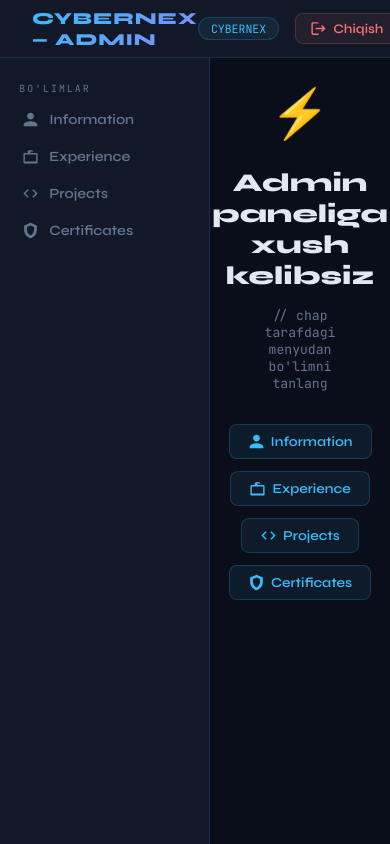
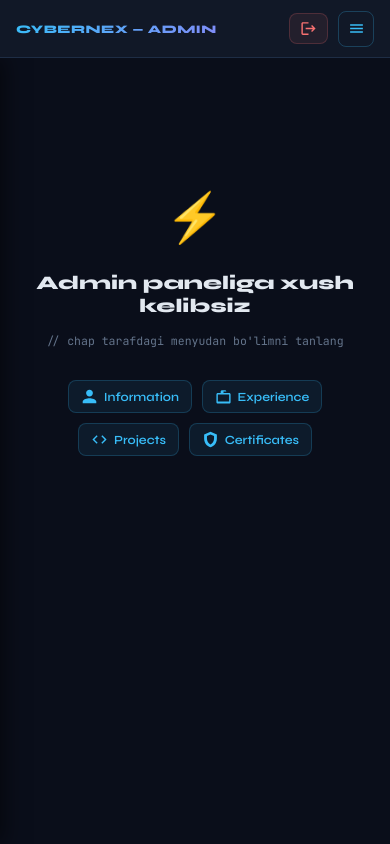
Before and after one commit to whitewolf031/Team-profile, a React (Vite) app in the folder frontend/: page /admin in a window 390 px wide. Built offline with nearby package versions, Linux system fonts and the light colour scheme; no server answers; sample sign-in values are in the browser's storage; the HTML template or start-up script is replaced by a standard one.

Commit message:
change telephone version

```diff
--- a/frontend/src/pages/admin/AdminControl.jsx
+++ b/frontend/src/pages/admin/AdminControl.jsx
@@ -14,6 +14,7 @@
     code:      "M9.4 16.6L4.8 12l4.6-4.6L8 6l-6 6 6 6 1.4-1.4zm5.2 0l4.6-4.6-4.6-4.6L16 6l6 6-6 6-1.4-1.4z",
     cert:      "M12 1L3 5v6c0 5.55 3.84 10.74 9 12 5.16-1.26 9-6.45 9-12V5l-9-4zm0 4l5 2.18V11c0 3.5-2.33 6.79-5 7.93-2.67-1.14-5-4.43-5-7.93V7.18L12 5z",
     logout:    "M17 7l-1.41 1.41L18.17 11H8v2h10.17l-2.58 2.58L17 17l5-5zM4 5h8V3H4c-1.1 0-2 .9-2 2v14c0 1.1.9 2 2 2h8v-2H4V5z",
+    menu:      "M3 18h18v-2H3v2zm0-5h18v-2H3v2zm0-7v2h18V6H3z",
   };
   return (
     <svg width="17" height="17" viewBox="0 0 24 24" fill="currentColor">
@@ -23,15 +24,21 @@
 };
 
 const NAV_ITEMS = [
-  { key: "information", label: "Information",  icon: "user" },
-  { key: "experience",  label: "Experience",   icon: "briefcase" },
-  { key: "projects",    label: "Projects",     icon: "code" },
-  { key: "certificates",label: "Certificates", icon: "cert" },  // ✅ yangi
+  { key: "information",  label: "Information",  icon: "user" },
+  { key: "experience",   label: "Experience",   icon: "briefcase" },
+  { key: "projects",     label: "Projects",     icon: "code" },
+  { key: "certificates", label: "Certificates", icon: "cert" },
 ];
 
 export default function AdminControl() {
   const [active, setActive] = useState(null);
+  const [sideOpen, setSideOpen] = useState(false);
   const navigate = useNavigate();
+
+  const selectSection = (key) => {
+    setActive(key);
+    setSideOpen(false); // mobile da yopish
+  };
 
   return (
     <div className="ac-layout">
@@ -40,19 +47,33 @@
         <div className="ac-nav-right">
           <span className="ac-badge">CYBERNEX</span>
           <button className="ac-logout" onClick={() => Logout(navigate)}>
-            <Icon name="logout" /> Chiqish
+            <Icon name="logout" /> <span>Chiqish</span>
+          </button>
+          {/* Mobile hamburger */}
+          <button
+            className="ac-hamburger"
+            onClick={() => setSideOpen((s) => !s)}
+            aria-label="Menu"
+          >
+            <Icon name="menu" />
           </button>
         </div>
       </nav>
 
       <div className="ac-body">
-        <aside className="ac-side">
+        {/* Overlay (mobile) */}
+        <div
+          className={`ac-overlay ${sideOpen ? "visible" : ""}`}
+          onClick={() => setSideOpen(false)}
+        />
+
+        <aside className={`ac-side ${sideOpen ? "open" : ""}`}>
           <div className="ac-side-label">BO'LIMLAR</div>
           {NAV_ITEMS.map((item) => (
             <button
               key={item.key}
               className={`ac-side-btn ${active === item.key ? "active" : ""}`}
-              onClick={() => setActive(item.key)}
+              onClick={() => selectSection(item.key)}
             >
               <Icon name={item.icon} />
               {item.label}
@@ -68,7 +89,7 @@
               <p>// chap tarafdagi menyudan bo'limni tanlang</p>
               <div className="ac-welcome-btns">
                 {NAV_ITEMS.map((item) => (
-                  <button key={item.key} className="ac-welcome-btn" onClick={() => setActive(item.key)}>
+                  <button key={item.key} className="ac-welcome-btn" onClick={() => selectSection(item.key)}>
                     <Icon name={item.icon} /> {item.label}
                   </button>
                 ))}
@@ -79,7 +100,7 @@
           {active === "information"  && <DevInfoAdmin />}
           {active === "experience"   && <ExperienceAdmin />}
           {active === "projects"     && <ProjectAdmin />}
-          {active === "certificates" && <CertificateAdmin />}  {/* ✅ */}
+          {active === "certificates" && <CertificateAdmin />}
         </main>
       </div>
     </div>
--- a/frontend/src/styles/AdminControl.css
+++ b/frontend/src/styles/AdminControl.css
@@ -15,7 +15,7 @@
 .ac-nav {
   background: #111827;
   border-bottom: 1px solid #1e2d45;
-    padding: 0 2rem;
+  padding: 0 1.2rem;
   height: 58px;
   display: flex;
   align-items: center;
@@ -23,30 +23,140 @@
   position: sticky;
   top: 0;
   z-index: 50;
+  flex-wrap: nowrap;
+  gap: 8px;
 }
 .ac-nav-brand {
-    font-size: 1.05rem;
+  font-size: 1rem;
   font-weight: 800;
   letter-spacing: 1px;
   background: linear-gradient(135deg, #38bdf8, #818cf8);
   -webkit-background-clip: text;
   -webkit-text-fill-color: transparent;
+  white-space: nowrap;
+  flex-shrink: 0;
 }
-  .ac-nav-right { display: flex; align-items: center; gap: 1rem; }
+.ac-nav-right {
+  display: flex;
+  align-items: center;
+  gap: 0.6rem;
+  flex-shrink: 0;
+}
 .ac-badge {
   background: rgba(56,189,248,0.08);
   border: 1px solid rgba(56,189,248,0.2);
   color: #38bdf8;
-    padding: 3px 12px;
+  padding: 3px 10px;
   border-radius: 20px;
-    font-size: 0.72rem;
+  font-size: 0.68rem;
   font-family: 'JetBrains Mono', monospace;
+  white-space: nowrap;
 }
 .ac-logout {
   background: rgba(248,113,113,0.08);
   border: 1px solid rgba(248,113,113,0.2);
   color: #f87171;
-    padding: 6px 14px;
+  padding: 6px 12px;
+  border-radius: 8px;
+  cursor: pointer;
+  font-family: 'Syne', sans-serif;
+  font-size: 0.78rem;
+  font-weight: 600;
+  display: flex;
+  align-items: center;
+  gap: 5px;
+  transition: all 0.2s;
+  white-space: nowrap;
+}
+.ac-logout:hover { background: rgba(248,113,113,0.15); }
+
+/* ── BODY ── */
+.ac-body {
+  display: flex;
+  flex: 1;
+  min-height: 0;
+  position: relative;
+}
+
+/* ── SIDEBAR ── */
+.ac-side {
+  width: 200px;
+  min-width: 200px;
+  background: #111827;
+  border-right: 1px solid #1e2d45;
+  padding: 1.2rem 0;
+  flex-shrink: 0;
+  overflow-y: auto;
+}
+.ac-side-label {
+  font-size: 0.6rem;
+  font-family: 'JetBrains Mono', monospace;
+  color: #64748b;
+  letter-spacing: 2px;
+  padding: 0 1rem;
+  margin-bottom: 6px;
+  margin-top: 1rem;
+}
+.ac-side-label:first-child { margin-top: 0; }
+.ac-side-btn {
+  display: flex;
+  align-items: center;
+  gap: 9px;
+  padding: 10px 1rem;
+  color: #64748b;
+  font-size: 0.85rem;
+  font-weight: 600;
+  font-family: 'Syne', sans-serif;
+  transition: all 0.18s;
+  border: none;
+  border-left: 3px solid transparent;
+  background: none;
+  width: 100%;
+  text-align: left;
+  cursor: pointer;
+  white-space: nowrap;
+}
+.ac-side-btn:hover { color: #e2e8f0; background: rgba(255,255,255,0.03); }
+.ac-side-btn.active {
+  color: #38bdf8;
+  background: rgba(56,189,248,0.07);
+  border-left-color: #38bdf8;
+}
+
+/* ── MAIN ── */
+.ac-main {
+  flex: 1;
+  padding: 1.5rem;
+  overflow-y: auto;
+  min-width: 0;
+}
+
+/* ── WELCOME ── */
+.ac-welcome {
+  display: flex;
+  flex-direction: column;
+  align-items: center;
+  justify-content: center;
+  height: 60vh;
+  gap: 1rem;
+  text-align: center;
+  padding: 0 16px;
+}
+.ac-welcome-icon { font-size: 3rem; margin-bottom: 0.5rem; }
+.ac-welcome h2 { font-size: 1.5rem; font-weight: 800; color: #e2e8f0; }
+.ac-welcome p { color: #64748b; font-family: 'JetBrains Mono', monospace; font-size: 0.78rem; }
+.ac-welcome-btns {
+  display: flex;
+  gap: 0.6rem;
+  margin-top: 1rem;
+  flex-wrap: wrap;
+  justify-content: center;
+}
+.ac-welcome-btn {
+  background: rgba(56,189,248,0.08);
+  border: 1px solid rgba(56,189,248,0.2);
+  color: #38bdf8;
+  padding: 8px 16px;
   border-radius: 8px;
   cursor: pointer;
   font-family: 'Syne', sans-serif;
@@ -57,83 +167,88 @@
   gap: 6px;
   transition: all 0.2s;
 }
-  .ac-logout:hover { background: rgba(248,113,113,0.15); }
+.ac-welcome-btn:hover { background: rgba(56,189,248,0.15); transform: translateY(-2px); }
 
-  /* ── BODY ── */
-  .ac-body { display: flex; flex: 1; }
+/* ══════════════════════════
+   MOBILE HAMBURGER
+══════════════════════════ */
+.ac-hamburger {
+  display: none;
+  background: none;
+  border: 1px solid rgba(56,189,248,0.25);
+  color: #38bdf8;
+  width: 36px;
+  height: 36px;
+  border-radius: 8px;
+  cursor: pointer;
+  align-items: center;
+  justify-content: center;
+  font-size: 1.1rem;
+  flex-shrink: 0;
+  transition: all 0.2s;
+}
+.ac-hamburger:hover { background: rgba(56,189,248,0.1); }
 
-  /* ── SIDEBAR ── */
+/* Overlay - mobile sidebar ochiq bo'lganda */
+.ac-overlay {
+  display: none;
+  position: fixed;
+  inset: 0;
+  background: rgba(0,0,0,0.6);
+  z-index: 40;
+  backdrop-filter: blur(3px);
+}
+.ac-overlay.visible { display: block; }
+
+/* ══════════════════════════
+   TABLET (max 900px)
+══════════════════════════ */
+@media (max-width: 900px) {
   .ac-side {
-    width: 210px;
-    background: #111827;
-    border-right: 1px solid #1e2d45;
-    padding: 1.5rem 0;
-    flex-shrink: 0;
+    width: 170px;
+    min-width: 170px;
   }
-  .ac-side-label {
-    font-size: 0.62rem;
-    font-family: 'JetBrains Mono', monospace;
-    color: #64748b;
-    letter-spacing: 2px;
-    padding: 0 1.2rem;
-    margin-bottom: 6px;
-    margin-top: 1rem;
-  }
-  .ac-side-label:first-child { margin-top: 0; }
-  .ac-side-btn {
-    display: flex;
-    align-items: center;
-    gap: 10px;
-    padding: 10px 1.2rem;
-    color: #64748b;
-    font-size: 0.88rem;
-    font-weight: 600;
-    font-family: 'Syne', sans-serif;
-    transition: all 0.18s;
-    border: none;
-    border-left: 3px solid transparent;
-    background: none;
-    width: 100%;
-    text-align: left;
-    cursor: pointer;
-  }
-  .ac-side-btn:hover { color: #e2e8f0; background: rgba(255,255,255,0.03); }
-  .ac-side-btn.active {
-    color: #38bdf8;
-    background: rgba(56,189,248,0.07);
-    border-left-color: #38bdf8;
+  .ac-side-btn { font-size: 0.8rem; padding: 9px 0.8rem; }
+  .ac-main { padding: 1.2rem; }
 }
 
-  /* ── MAIN ── */
-  .ac-main { flex: 1; padding: 2rem; overflow-y: auto; }
+/* ══════════════════════════
+   MOBILE (max 640px)
+══════════════════════════ */
+@media (max-width: 640px) {
+  /* Navbar */
+  .ac-nav { padding: 0 1rem; }
+  .ac-nav-brand { font-size: 0.82rem; letter-spacing: 0.5px; }
+  .ac-badge { display: none; }
+  .ac-logout span { display: none; }
+  .ac-logout { padding: 6px 10px; }
+  .ac-hamburger { display: flex; }
 
-  /* ── WELCOME ── */
-  .ac-welcome {
-    display: flex;
-    flex-direction: column;
-    align-items: center;
-    justify-content: center;
-    height: 60vh;
-    gap: 1rem;
-    text-align: center;
+  /* Sidebar - off-canvas */
+  .ac-body { position: relative; }
+  .ac-side {
+    position: fixed;
+    top: 58px;
+    left: -220px;
+    bottom: 0;
+    width: 220px;
+    min-width: 220px;
+    z-index: 45;
+    transition: left 0.3s cubic-bezier(0.4,0,0.2,1);
+    box-shadow: 4px 0 20px rgba(0,0,0,0.5);
   }
-  .ac-welcome-icon { font-size: 3rem; margin-bottom: 0.5rem; }
-  .ac-welcome h2 { font-size: 1.6rem; font-weight: 800; color: #e2e8f0; }
-  .ac-welcome p { color: #64748b; font-family: 'JetBrains Mono', monospace; font-size: 0.82rem; }
-  .ac-welcome-btns { display: flex; gap: 0.75rem; margin-top: 1rem; flex-wrap: wrap; justify-content: center; }
-  .ac-welcome-btn {
-    background: rgba(56,189,248,0.08);
-    border: 1px solid rgba(56,189,248,0.2);
-    color: #38bdf8;
-    padding: 8px 18px;
-    border-radius: 8px;
-    cursor: pointer;
-    font-family: 'Syne', sans-serif;
-    font-size: 0.85rem;
-    font-weight: 600;
-    display: flex;
-    align-items: center;
-    gap: 6px;
-    transition: all 0.2s;
+  .ac-side.open { left: 0; }
+  .ac-main { padding: 1rem; }
+
+  .ac-welcome h2 { font-size: 1.2rem; }
+  .ac-welcome p { font-size: 0.72rem; }
+  .ac-welcome-btn { font-size: 0.78rem; padding: 7px 12px; }
 }
-  .ac-welcome-btn:hover { background: rgba(56,189,248,0.15); transform: translateY(-2px); }
+
+/* ══════════════════════════
+   SMALL MOBILE (max 400px)
+══════════════════════════ */
+@media (max-width: 400px) {
+  .ac-nav-brand { font-size: 0.72rem; }
+  .ac-main { padding: 0.75rem; }
+}
--- a/frontend/src/styles/Home.css
+++ b/frontend/src/styles/Home.css
@@ -670,3 +670,62 @@
     .lang-dropdown-btn  { width: 100%; justify-content: center; }
     .lang-dropdown-menu { left: 0; right: 0; min-width: unset; }
 }
+/* ══════════════════════════════════════
+   QO'SHIMCHA RESPONSIVE FIXES
+══════════════════════════════════════ */
+
+/* Hero section - mobile */
+@media (max-width: 480px) {
+  .hero { padding-top: 70px; }
+  .hero-content {
+    padding: 28px 16px;
+    margin: 0 8px;
+    border-radius: 14px;
+  }
+  .hero-title-line1,
+  .hero-title-line2 { font-size: 36px !important; letter-spacing: 2px; }
+  .hero-description { font-size: 13px; }
+  .hero-stats { flex-direction: column; gap: 8px; align-items: center; }
+  .hero-stat-divider { width: 60px; height: 1px; }
+  .hero-badge { font-size: 0.7rem; padding: 4px 10px; }
+}
+
+/* Section paddings - mobile */
+@media (max-width: 640px) {
+  .section { padding: 60px 16px; }
+  .section-heading { font-size: 1.7rem; }
+  .section-header { margin-bottom: 36px; }
+}
+
+/* Projects grid - mobile */
+@media (max-width: 640px) {
+  .projects-grid { grid-template-columns: 1fr; gap: 16px; }
+  .project-content { padding: 20px 16px; }
+  .project-title { font-size: 1.1rem; }
+}
+
+/* Contact section - mobile */
+@media (max-width: 640px) {
+  .contact-wrap { gap: 36px; }
+  .contact-form-card { padding: 20px 16px; border-radius: 14px; }
+  .contact-form-header h3 { font-size: 1.1rem; }
+  .contact-info-item { padding: 12px 14px; gap: 12px; }
+  .contact-info-icon { width: 36px; height: 36px; font-size: 1rem; }
+  .contact-social-btns { gap: 8px; }
+  .contact-social-btn { padding: 8px 12px; font-size: 0.76rem; }
+}
+
+/* Nav - very small screens */
+@media (max-width: 360px) {
+  .nav-inner { padding: 0 12px; }
+  .logo { font-size: 16px; letter-spacing: 1px; }
+}
+
+/* Fix overflow on all screens */
+body, html {
+  overflow-x: hidden;
+}
+.portfolio-container {
+  overflow-x: hidden;
+  width: 100%;
+}
```
Also changed, not shown: frontend/src/pages/AboutSection.jsx (+55 -33 lines), frontend/src/styles/AboutSection.css (+68 -15 lines). Lines whose indentation alone changed are shown as unchanged.
